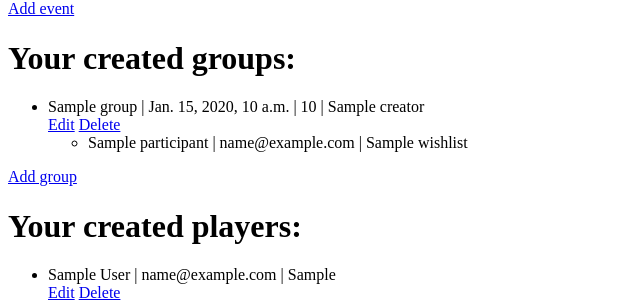
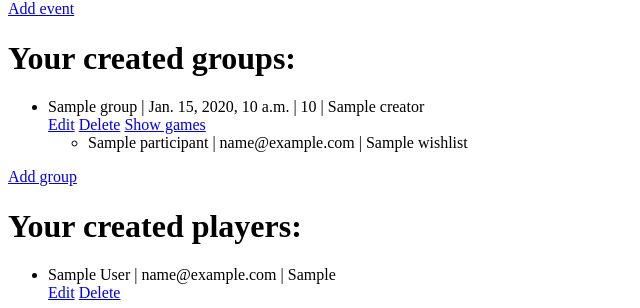
Before and after one commit to mj0d3k/secret_santa_django, a Django app: template project_cl/secret_santa/templates/logged_user.html in a window 1280 px wide. Shown: the part 380-688 px from the top of the page, without its empty margins (0-640 px from the left). Run offline with Django 4.2, Linux system fonts and the light colour scheme; tables that the repository leaves empty hold one stand-in row (values such as "Sample post"); the template is opened without the code that fills it: values that come from a table or form of the project are taken from there, most other values are stand-ins (such as "Sample title", 1, 10 or a date in 2020).

Commit message:
saving before major changes for logged_user

```diff
--- a/project_cl/secret_santa/templates/logged_user.html
+++ b/project_cl/secret_santa/templates/logged_user.html
@@ -59,7 +59,7 @@
             <li>{{ group.name }} | {{ group.exchange_date }} | {{ group.price_limit }} | {{ group.creator }}</li>
             <a href="/edit-group/{{ group.id }}/">Edit</a>
             <a href="/delete-group/{{ group.id }}/">Delete</a>
-            <!-- <a href="/gift-pairs/{{ group.id }}/">Show games</a> -->
+            <a href="/gift-pairs/{{ group.id }}/">Show games</a>
             <ul>
                 {% for participant in group.participants.all %}
                     <li>{{ participant.name }} | {{ participant.email }} | {{ participant.wishlist }}</li>
@@ -90,7 +90,7 @@
 
 <script>
     document.addEventListener('DOMContentLoaded', function () {
-        const revealButtons = document.querySelectorAll('.reveal-button');
+    const revealButtons = document.querySelectorAll('.reveal-button');
         revealButtons.forEach(button => {
             button.addEventListener('click', () => {
                 const groupName = button.getAttribute('data-group');
@@ -103,6 +103,7 @@
             });
         });
     });
+
 </script>
 
 {% block footer %}
--- a/project_cl/secret_santa/templates/my_gift_pairs.html
+++ b/project_cl/secret_santa/templates/my_gift_pairs.html
@@ -12,8 +12,6 @@
             wishlist: {{ gift_pair.receiver.wishlist }}
         </li>
         {% endif %}
-    {% empty %}
-        <li>No gift pairs found.</li>
     {% endfor %}
 </ul>
 
```
